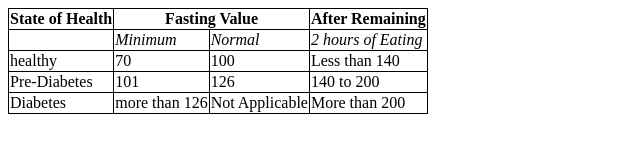
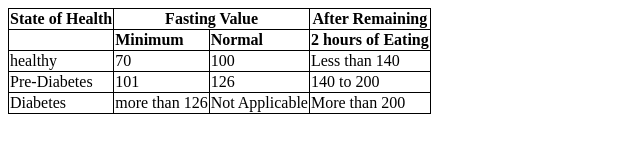
Before and after one commit to Meena-Krishnan/HTML-CSS, a plain HTML site: page index.html in a window 1280 px wide. Shown: the whole page, without its empty margins (0-640 px from the left). Drawn offline with Linux system fonts and the light colour scheme.

Commit message:
Update index.html

```diff
--- a/index.html
+++ b/index.html
@@ -24,11 +24,11 @@
          <tr>
             <td>
             </td>
-            <td style="font-style: oblique;">
+            <td style="font-weight: bold;"">
                 Minimum
             </td>
-            <td  style="font-style: oblique;">Normal</td>
-            <td style="font-style: oblique;">2 hours of Eating</td>
+            <td  style="font-weight: bold;">Normal</td>
+            <td style="font-weight: bold;">2 hours of Eating</td>
          </tr>
 
          <tr>
```
